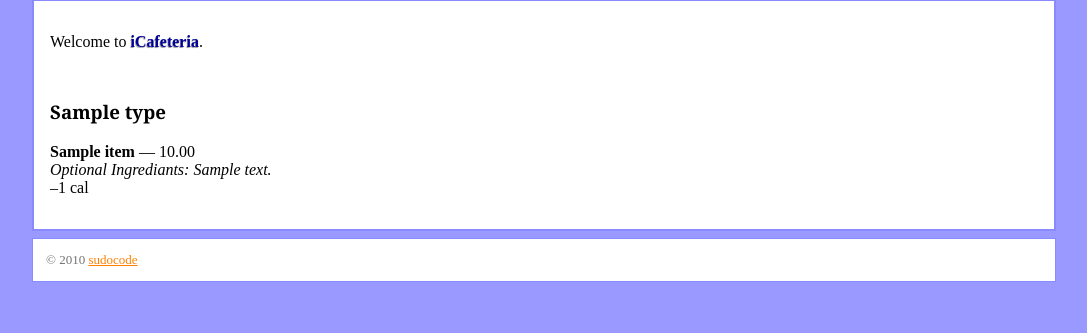
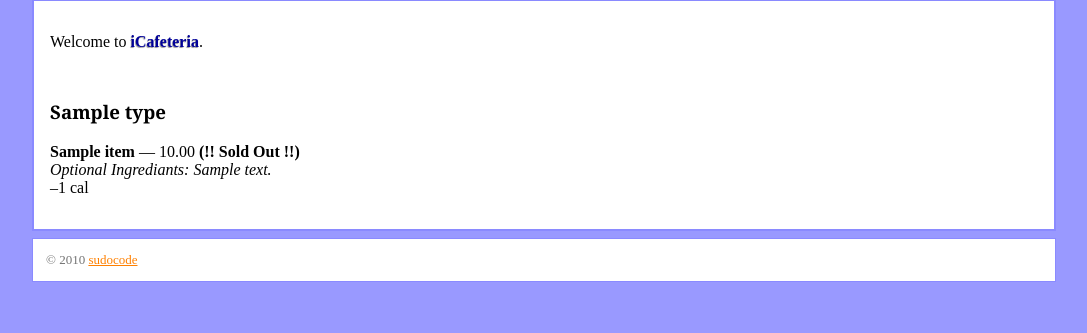
Before and after one commit to martinm2w/icafeteria, a PHP site: page /?action=1 in a window 1280 px wide. Shown: the part 120-453 px from the top of the page, without its empty margins (96-1183 px from the left). Run offline with PHP 8.4, Linux system fonts and the light colour scheme; tables that the repository leaves empty hold one stand-in row (values such as "Sample post").

Commit message:
sold out

```diff
--- a/htdocs/index.php
+++ b/htdocs/index.php
@@ -61,6 +61,14 @@ while (($row = mysql_fetch_assoc($results)) !== FALSE) {
         }
     }
 
+
+    // sold out
+    if($row['sold_out'] != 0) {
+    	echo "  (!! Sold Out !!)";
+    }
+    //
+
+
     echo "</div>";
 
     echo '<div class="ingrediants">';
```
